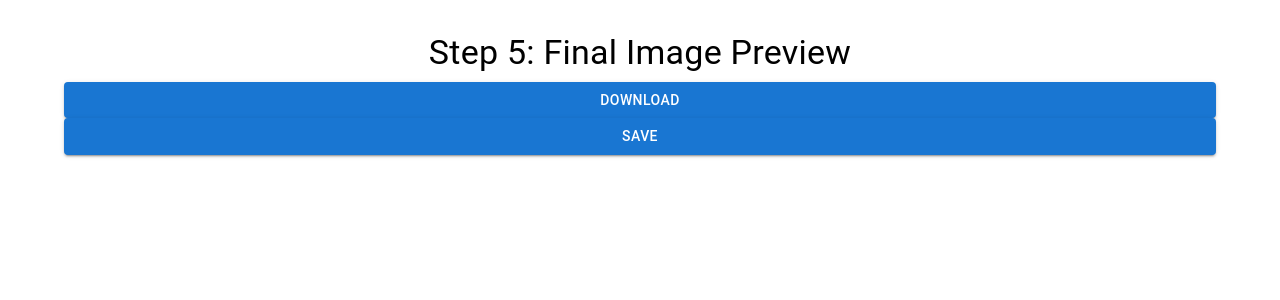
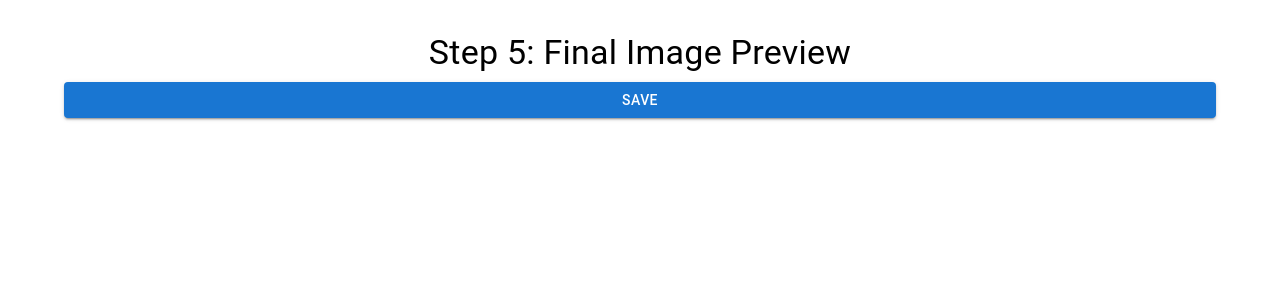
Before and after one commit to MrityunjayNPandey/adcreator, a React (Create React App) app: page /finalpanel in a window 1280 px wide. Shown: the top 300 px of the page. Built offline with nearby package versions, Linux system fonts and the light colour scheme; a web font is replaced by a local one.

Commit message:
removed download and fixed preview

```diff
--- a/src/Pages/FinalPanel.js
+++ b/src/Pages/FinalPanel.js
@@ -115,7 +115,6 @@ const compressImage = (imageDataUrl, maxSizeInBytes) => {
 const FinalPanel = () => {
   const classes = useStyles();
   const { finalPhoto } = useSelector((state) => state);
-  //   console.log("finalPhoto", finalPhoto);
 
   const handleDownload = () => {
     const link = document.createElement("a");
@@ -158,13 +157,13 @@ const FinalPanel = () => {
             />
           </div>
         )}
-        <Button
+        {/* <Button
           variant="contained"
           className={classes.redButton}
           onClick={handleDownload}
         >
           Download
-        </Button>
+        </Button> */}
         <Button
           variant="contained"
           color="primary"
--- a/src/Pages/stepForm.js
+++ b/src/Pages/stepForm.js
@@ -320,7 +320,7 @@ const StepForm = () => {
             <img
               src={selectedPhoto.src}
               alt={selectedPhoto.id}
-              style={{ maxWidth: 600, maxHeight: 600 }}
+              style={{ maxWidth: 500, maxHeight: 500 }}
             />
           </div>
         )}
```
